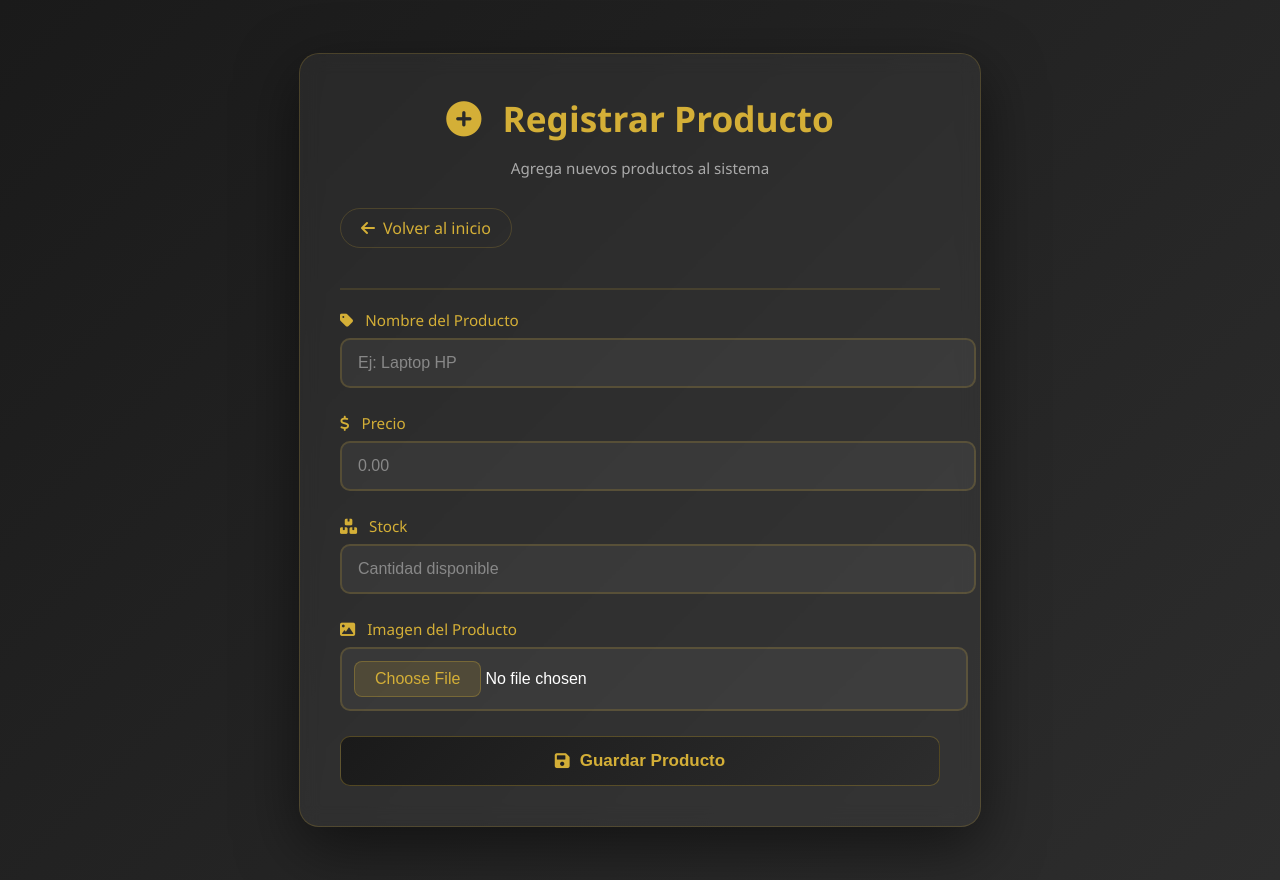
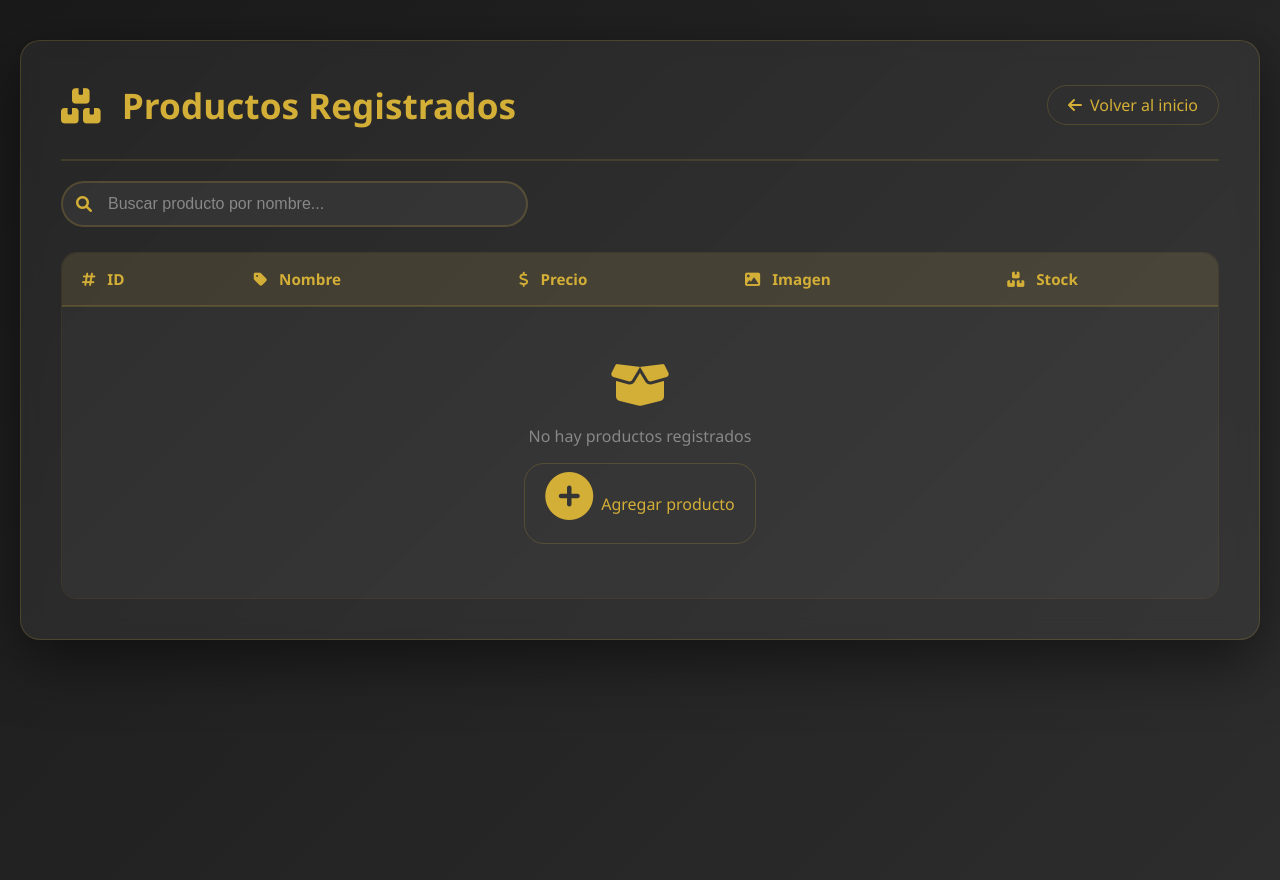
Before and after one commit to josejorge2008-collab/Tiendapython-2026, a Flask app: template templates/ver_productos.html in a window 1280 px wide. Run offline with Flask 3, Linux system fonts and the light colour scheme; the template is opened without the code that fills it, so the values that code supplies are empty.

Commit message:
producxtos

```diff
--- a/templates/ver_productos.html
+++ b/templates/ver_productos.html
@@ -1,25 +1,22 @@
 <!DOCTYPE html>
 <html>
 <head>
-    <title>Registrar Producto</title>
+    <title>Ver Productos</title>
     <link rel="stylesheet" href="https://cdnjs.cloudflare.com/ajax/libs/font-awesome/6.0.0/css/all.min.css">
     <link rel="stylesheet" href="{{ url_for('static', filename='style.css') }}">
     <style>
-        /* Estilos específicos para registrar producto */
+        /* Estilos específicos para ver productos */
         body {
             background: linear-gradient(135deg, #1a1a1a 0%, #2d2d2d 100%);
             min-height: 100vh;
             margin: 0;
             padding: 40px 20px;
             font-family: 'Segoe UI', Tahoma, Geneva, Verdana, sans-serif;
-            display: flex;
-            justify-content: center;
-            align-items: center;
         }
 
-        .registro-container {
-            max-width: 600px;
-            width: 100%;
+        .productos-container {
+            max-width: 1200px;
+            margin: 0 auto;
             background: rgba(255, 255, 255, 0.05);
             backdrop-filter: blur(10px);
             padding: 40px;
@@ -28,26 +25,32 @@
             box-shadow: 0 20px 60px rgba(0, 0, 0, 0.5);
         }
 
-        .registro-header {
-            text-align: center;
+        .productos-header {
+            display: flex;
+            justify-content: space-between;
+            align-items: center;
+            flex-wrap: wrap;
+            gap: 20px;
             margin-bottom: 30px;
         }
 
-        .registro-header h1 {
+        .productos-header h1 {
             color: #d4af37;
             font-size: 2.2rem;
-            margin: 0 0 10px 0;
+            margin: 0;
             border: none;
             padding: 0;
         }
 
-        .registro-header h1 i {
+        .productos-header h1 i {
             margin-right: 12px;
         }
 
-        .registro-header .subtitle {
-            color: #aaaaaa;
-            font-size: 0.95rem;
+        .header-actions {
+            display: flex;
+            gap: 15px;
+            align-items: center;
+            flex-wrap: wrap;
         }
 
         .btn-volver {
@@ -60,7 +63,6 @@
             border-radius: 20px;
             border: 1px solid rgba(212, 175, 55, 0.2);
             transition: all 0.3s;
-            margin-bottom: 20px;
         }
 
         .btn-volver:hover {
@@ -74,244 +76,351 @@
             margin: 20px 0;
         }
 
-        /* Mensajes flash */
-        .flash-message {
-            background: rgba(212, 175, 55, 0.1);
-            padding: 12px 16px;
-            border-radius: 10px;
-            border-left: 4px solid #d4af37;
-            margin: 15px 0 20px 0;
-            color: #d4af37;
-            font-weight: 500;
-            display: flex;
-            align-items: center;
-            gap: 10px;
-        }
-
-        .flash-message i {
-            font-size: 18px;
-        }
-
-        /* Formulario */
-        .registro-form {
-            background: transparent;
-            padding: 0;
-            box-shadow: none;
-            max-width: 100%;
-            margin: 0;
-        }
-
-        .form-group {
+        /* Buscador */
+        .buscador-wrapper {
+            position: relative;
             margin-bottom: 25px;
         }
 
-        .form-group label {
-            display: block;
-            margin-bottom: 8px;
+        .buscador-wrapper i {
+            position: absolute;
+            left: 15px;
+            top: 50%;
+            transform: translateY(-50%);
             color: #d4af37;
-            font-weight: 500;
-            font-size: 0.95rem;
         }
 
-        .form-group label i {
-            margin-right: 8px;
-        }
-
-        .form-group input {
+        #buscador {
             width: 100%;
-            padding: 14px 16px;
+            max-width: 400px;
+            padding: 12px 18px 12px 45px;
             border: 2px solid rgba(212, 175, 55, 0.2);
-            border-radius: 10px;
+            border-radius: 25px;
             font-size: 16px;
             transition: all 0.3s;
             background: rgba(255, 255, 255, 0.05);
             color: #ffffff;
         }
 
-        .form-group input::placeholder {
+        #buscador::placeholder {
             color: #888888;
         }
 
-        .form-group input:focus {
+        #buscador:focus {
             border-color: #d4af37;
-            background: rgba(255, 255, 255, 0.1);
             box-shadow: 0 0 0 4px rgba(212, 175, 55, 0.1);
             outline: none;
+            background: rgba(255, 255, 255, 0.1);
         }
 
-        /* Input file personalizado */
-        .form-group input[type="file"] {
-            padding: 12px;
-            cursor: pointer;
+        /* Tabla */
+        .tabla-wrapper {
+            overflow-x: auto;
+            border-radius: 15px;
+            border: 1px solid rgba(212, 175, 55, 0.1);
         }
 
-        .form-group input[type="file"]::file-selector-button {
-            background: rgba(212, 175, 55, 0.15);
-            border: 1px solid rgba(212, 175, 55, 0.3);
-            color: #d4af37;
-            padding: 8px 20px;
-            border-radius: 8px;
-            cursor: pointer;
-            transition: all 0.3s;
-            font-weight: 500;
+        table {
+            width: 100%;
+            background: rgba(255, 255, 255, 0.03);
+            border-collapse: collapse;
+            border-radius: 15px;
+            overflow: hidden;
         }
 
-        .form-group input[type="file"]::file-selector-button:hover {
-            background: rgba(212, 175, 55, 0.25);
+        thead {
+            background: rgba(212, 175, 55, 0.1);
+        }
+
+        th {
+            color: #d4af37;
+            padding: 16px 20px;
+            text-align: left;
+            font-weight: 600;
+            font-size: 0.95rem;
+            border-bottom: 2px solid rgba(212, 175, 55, 0.2);
+        }
+
+        th i {
+            margin-right: 8px;
+        }
+
+        td {
+            padding: 14px 20px;
+            border-bottom: 1px solid rgba(255, 255, 255, 0.05);
+            color: #cccccc;
+        }
+
+        tr:hover {
+            background: rgba(212, 175, 55, 0.05);
+        }
+
+        tr:last-child td {
+            border-bottom: none;
+        }
+
+        /* Imágenes en tabla */
+        td img {
+            border-radius: 8px;
+            border: 2px solid rgba(212, 175, 55, 0.2);
+            object-fit: cover;
+            width: 60px;
+            height: 60px;
+            transition: all 0.3s;
+        }
+
+        td img:hover {
+            transform: scale(1.1);
             border-color: #d4af37;
         }
 
-        /* Botón guardar */
-        .btn-guardar {
-            background: linear-gradient(135deg, #1a1a1a 0%, #2d2d2d 100%);
-            color: #d4af37;
-            border: 1px solid rgba(212, 175, 55, 0.3);
-            padding: 14px;
-            border-radius: 10px;
-            font-size: 17px;
-            font-weight: 600;
-            cursor: pointer;
-            width: 100%;
-            transition: all 0.3s;
-            margin-top: 10px;
-            display: flex;
-            align-items: center;
-            justify-content: center;
-            gap: 10px;
+        .sin-imagen {
+            color: #666666;
+            font-style: italic;
         }
 
-        .btn-guardar:hover {
-            transform: translateY(-2px);
-            box-shadow: 0 8px 20px rgba(212, 175, 55, 0.2);
-            border-color: #d4af37;
-            background: linear-gradient(135deg, #2d2d2d 0%, #1a1a1a 100%);
+        /* Etiquetas de estado */
+        .stock-badge {
+            display: inline-block;
+            padding: 4px 12px;
+            border-radius: 12px;
+            font-size: 0.85rem;
+            font-weight: 600;
+        }
+
+        .stock-alto {
+            background: rgba(76, 175, 80, 0.2);
+            color: #81c784;
+            border: 1px solid rgba(76, 175, 80, 0.3);
+        }
+
+        .stock-medio {
+            background: rgba(255, 193, 7, 0.2);
+            color: #ffd54f;
+            border: 1px solid rgba(255, 193, 7, 0.3);
+        }
+
+        .stock-bajo {
+            background: rgba(244, 67, 54, 0.2);
+            color: #ef9a9a;
+            border: 1px solid rgba(244, 67, 54, 0.3);
+        }
+
+        /* Contador de productos */
+        .productos-count {
+            color: #aaaaaa;
+            font-size: 0.95rem;
+            margin-top: 15px;
+            text-align: right;
+        }
+
+        .productos-count span {
+            color: #d4af37;
+            font-weight: 600;
+        }
+
+        /* Mensaje sin productos */
+        .sin-productos {
+            text-align: center;
+            color: #888888;
+            padding: 40px 20px;
+        }
+
+        .sin-productos i {
+            font-size: 48px;
+            color: #d4af37;
+            margin-bottom: 15px;
+            display: block;
         }
 
         /* Responsive */
         @media (max-width: 768px) {
-            .registro-container {
-                padding: 30px 20px;
+            .productos-container {
+                padding: 25px 15px;
             }
 
-            .registro-header h1 {
+            .productos-header {
+                flex-direction: column;
+                align-items: flex-start;
+            }
+
+            .productos-header h1 {
                 font-size: 1.8rem;
+            }
+
+            .header-actions {
+                width: 100%;
+            }
+
+            .btn-volver {
+                width: 100%;
+                justify-content: center;
+            }
+
+            #buscador {
+                max-width: 100%;
+            }
+
+            th, td {
+                padding: 10px 12px;
+                font-size: 14px;
+            }
+
+            td img {
+                width: 40px;
+                height: 40px;
             }
         }
 
         @media (max-width: 480px) {
-            .registro-container {
-                padding: 20px 15px;
+            .productos-container {
+                padding: 15px 10px;
             }
 
-            .registro-header h1 {
+            .productos-header h1 {
                 font-size: 1.5rem;
             }
 
-            .form-group input {
-                padding: 12px 14px;
-                font-size: 15px;
+            th, td {
+                padding: 8px 10px;
+                font-size: 12px;
             }
 
-            .btn-guardar {
-                padding: 12px;
-                font-size: 15px;
+            td img {
+                width: 35px;
+                height: 35px;
             }
         }
     </style>
 </head>
 <body>
 
-    <div class="registro-container">
+    <div class="productos-container">
 
         <!-- Header -->
-        <div class="registro-header">
+        <div class="productos-header">
             <h1>
-                <i class="fas fa-plus-circle"></i> Registrar Producto
+                <i class="fas fa-boxes"></i> Productos Registrados
             </h1>
-            <p class="subtitle">Agrega nuevos productos al sistema</p>
-        </div>
-
-        <!-- Botón volver -->
+            <div class="header-actions">
                 <a href="/" class="btn-volver">
                     <i class="fas fa-arrow-left"></i> Volver al inicio
                 </a>
+            </div>
+        </div>
 
         <hr>
 
-        <!-- Mensajes flash -->
-        {% with mensajes = get_flashed_messages() %}
-            {% if mensajes %}
-                {% for mensaje in mensajes %}
-                    <div class="flash-message">
-                        <i class="fas fa-check-circle"></i>
-                        {{ mensaje }}
-                    </div>
-                {% endfor %}
-            {% endif %}
-        {% endwith %}
-
-        <!-- Formulario -->
-        <form action="/guardar" method="POST" enctype="multipart/form-data" class="registro-form">
-
-            <div class="form-group">
-                <label for="nombre">
-                    <i class="fas fa-tag"></i> Nombre del Producto
-                </label>
+        <!-- Buscador -->
+        <div class="buscador-wrapper">
+            <i class="fas fa-search"></i>
             <input
                 type="text"
-                    id="nombre"
-                    name="nombre"
-                    placeholder="Ej: Laptop HP"
-                    required
+                id="buscador"
+                placeholder="Buscar producto por nombre..."
             >
         </div>
 
-            <div class="form-group">
-                <label for="precio">
-                    <i class="fas fa-dollar-sign"></i> Precio
-                </label>
-                <input
-                    type="number"
-                    id="precio"
-                    step="0.01"
-                    name="precio"
-                    placeholder="0.00"
-                    required
+        <!-- Tabla -->
+        <div class="tabla-wrapper">
+            <table>
+                <thead>
+                    <tr>
+                        <th><i class="fas fa-hashtag"></i> ID</th>
+                        <th><i class="fas fa-tag"></i> Nombre</th>
+                        <th><i class="fas fa-dollar-sign"></i> Precio</th>
+                        <th><i class="fas fa-image"></i> Imagen</th>
+                        <th><i class="fas fa-boxes"></i> Stock</th>
+                    </tr>
+                </thead>
+                <tbody>
+                    {% if productos %}
+                        {% for producto in productos %}
+                        <tr class="fila-producto">
+                            <td>{{ producto[0] }}</td>
+                            <td>{{ producto[1] }}</td>
+                            <td>${{ "%.2f"|format(producto[2]) }}</td>
+                            <td>
+                                {% if producto[3] %}
+                                    <img
+                                        src="{{ url_for('static', filename='uploads/' + producto[3]) }}"
+                                        alt="{{ producto[1] }}"
+                                        title="{{ producto[1] }}"
                                     >
+                                {% else %}
+                                    <span class="sin-imagen">
+                                        <i class="fas fa-image"></i> Sin imagen
+                                    </span>
+                                {% endif %}
+                            </td>
+                            <td>
+                                {% if producto[4] > 20 %}
+                                    <span class="stock-badge stock-alto">
+                                        <i class="fas fa-check-circle"></i> {{ producto[4] }}
+                                    </span>
+                                {% elif producto[4] > 10 %}
+                                    <span class="stock-badge stock-medio">
+                                        <i class="fas fa-exclamation-circle"></i> {{ producto[4] }}
+                                    </span>
+                                {% else %}
+                                    <span class="stock-badge stock-bajo">
+                                        <i class="fas fa-times-circle"></i> {{ producto[4] }}
+                                    </span>
+                                {% endif %}
+                            </td>
+                        </tr>
+                        {% endfor %}
+                    {% else %}
+                        <tr>
+                            <td colspan="5">
+                                <div class="sin-productos">
+                                    <i class="fas fa-box-open"></i>
+                                    <p>No hay productos registrados</p>
+                                    <a href="/registrar-producto" class="btn-volver" style="display: inline-flex;">
+                                        <i class="fas fa-plus-circle"></i> Agregar producto
+                                    </a>
+                                </div>
+                            </td>
+                        </tr>
+                    {% endif %}
+                </tbody>
+            </table>
         </div>
 
-            <div class="form-group">
-                <label for="stock">
-                    <i class="fas fa-boxes"></i> Stock
-                </label>
-                <input
-                    type="number"
-                    id="stock"
-                    name="stock"
-                    placeholder="Cantidad disponible"
-                    required
-                >
+        <!-- Contador de productos -->
+        {% if productos %}
+        <div class="productos-count">
+            <i class="fas fa-cubes"></i> Total: <span>{{ productos|length }}</span> productos
         </div>
-
-            <div class="form-group">
-                <label for="imagen">
-                    <i class="fas fa-image"></i> Imagen del Producto
-                </label>
-                <input
-                    type="file"
-                    id="imagen"
-                    name="imagen"
-                    accept="image/*"
-                >
-            </div>
-
-            <button type="submit" class="btn-guardar">
-                <i class="fas fa-save"></i> Guardar Producto
-            </button>
-
-        </form>
+        {% endif %}
 
     </div>
 
+    <script>
+        const buscador = document.getElementById("buscador");
+
+        buscador.addEventListener("keyup", function() {
+            const texto = buscador.value.toLowerCase().trim();
+            const filas = document.querySelectorAll(".fila-producto");
+
+            let contador = 0;
+            filas.forEach(function(fila) {
+                const contenido = fila.textContent.toLowerCase();
+                if (contenido.includes(texto)) {
+                    fila.style.display = "";
+                    contador++;
+                } else {
+                    fila.style.display = "none";
+                }
+            });
+
+            // Actualizar contador
+            const contadorSpan = document.querySelector(".productos-count span");
+            if (contadorSpan) {
+                contadorSpan.textContent = contador;
+            }
+        });
+    </script>
+
 </body>
 </html>
```
Also changed, not shown: static/uploads/images_1.jpgchim.jpg (added). Lines whose indentation alone changed are shown as unchanged.
